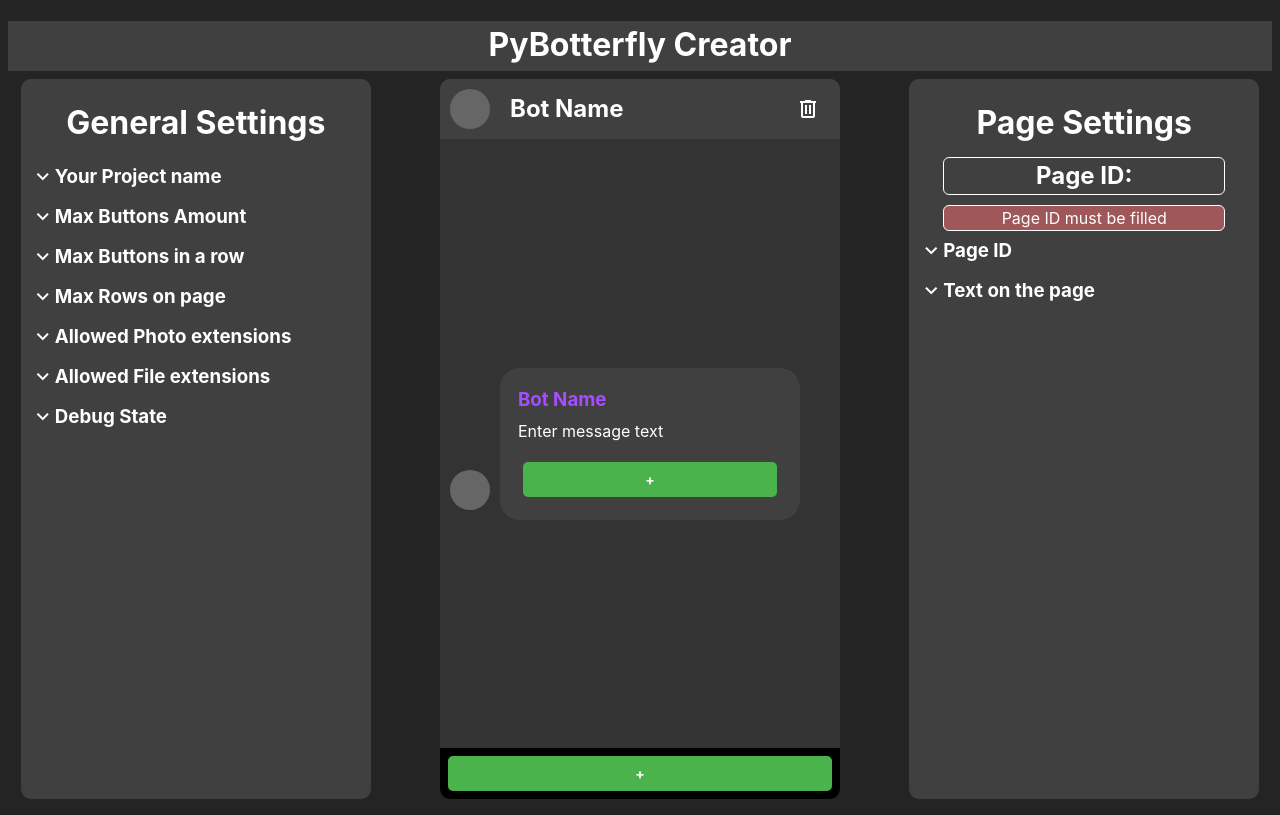
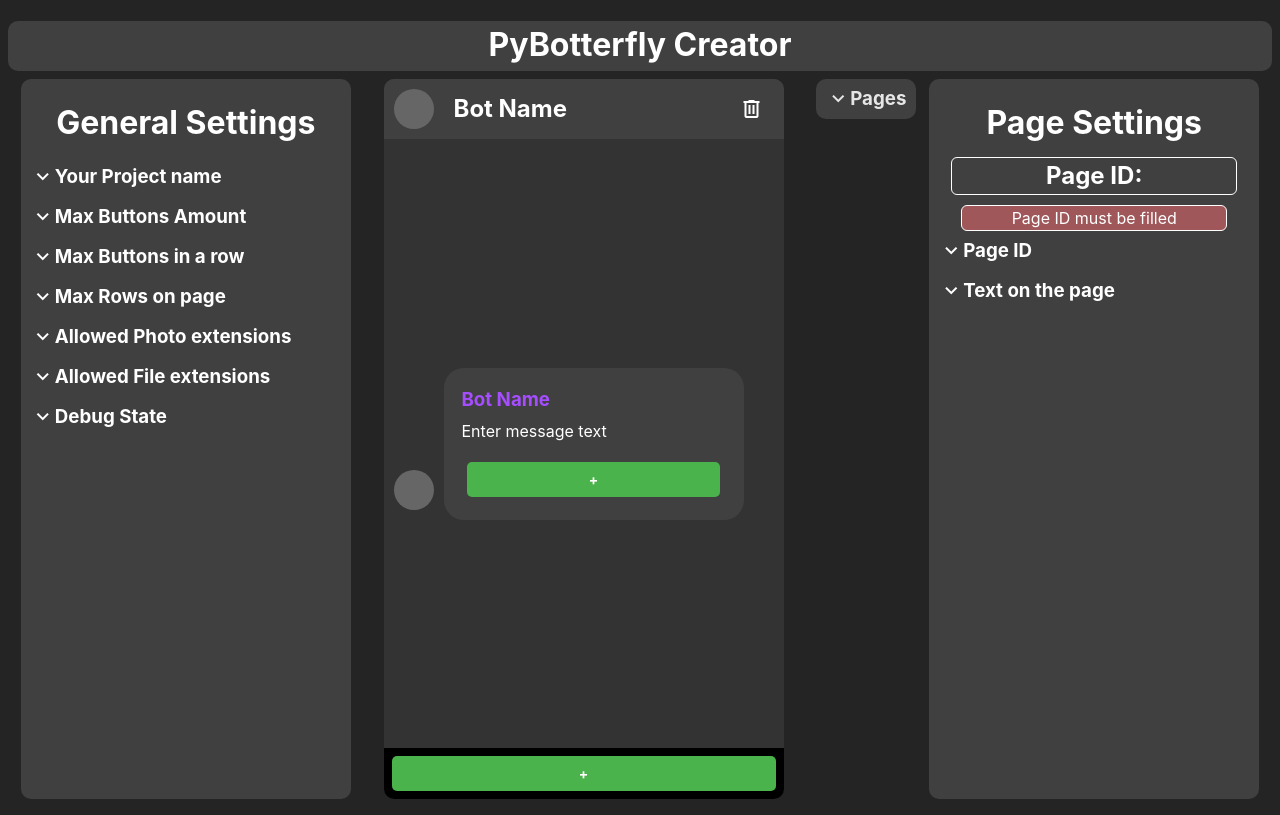
Before and after one commit to Ninzalo/PyBotterfly-web, a React (Vite) app: page / in a window 1280 px wide. Both pictures are taken after a click on the element 839 px from the left and 431 px from the top of the page. Built offline with nearby package versions, Linux system fonts and the light colour scheme.

Commit message:
feat: add page selection
Add the PageSelector component to navigate through pages

```diff
--- a/src/App.jsx
+++ b/src/App.jsx
@@ -1,7 +1,8 @@
 import React from 'react'
 import Navbar from './components/navbar/Navbar'
+import LeftSidebar from './components/leftsidebar/LeftSidebar.jsx'
 import PreviewConstructor from './components/pages/PreviewConstructor'
-import LeftSidebar from './components/leftsidebar/LeftSidebar.jsx'
+import PageSelector from './components/page-selector/PageSelector'
 import RightSidebar from './components/rightsidebar/RightSidebar'
 import { defaultValues, emptyRowData, emptyButtonData } from './DefaultValues'
 import { nanoid } from 'nanoid'
@@ -174,6 +175,9 @@ function App() {
     currentPage: pages.find((page) => page.id === currentPageId),
     getCurrentPage: () =>
       pagesFuncs.pages.find((page) => page.id === currentPageId),
+    changeCurrentPage: (pageInternalId) => {
+      setCurrentPageId(pageInternalId)
+    },
     addEmptyPage: () => {
       const newPage = {
         ...defaultValues.emptyPageData,
@@ -184,11 +188,13 @@ function App() {
       setPages((prevState) => [...prevState, newPage])
     },
     removePage: (pageId) => {
-      pages.length - 1 === 0 && setAllowEdit(true)
+      pagesFuncs.pages.length - 1 === 0 && setAllowEdit(true)
+      setCurrentPageId(
+        pagesFuncs.pages.filter((page) => page.id !== pageId)[0]?.id || '',
+      )
       setPages((prevState) => [
         ...prevState.filter((page) => page.id !== pageId),
       ])
-      setCurrentPageId('')
     },
     getPagesIds: () => [pages.map((page) => page.pageId)],
     isPageIdUnique: (pageId) =>
@@ -325,10 +331,16 @@ function App() {
           pagesFuncs={pagesFuncs}
         />
         {pagesFuncs.pages.length > 0 && (
-          <RightSidebar
-            dropDownArrow={generalFuncs.dropDownArrow}
-            pagesFuncs={pagesFuncs}
-          />
+          <>
+            <PageSelector
+              dropDownArrow={generalFuncs.dropDownArrow}
+              pagesFuncs={pagesFuncs}
+            />
+            <RightSidebar
+              dropDownArrow={generalFuncs.dropDownArrow}
+              pagesFuncs={pagesFuncs}
+            />
+          </>
         )}
       </div>
     </>
--- a/src/components/Sidebar.css
+++ b/src/components/Sidebar.css
@@ -6,11 +6,10 @@
   border: none;
   border-radius: 10px;
 
-  min-width: 350px;
+  min-width: 330px;
   min-height: 90vh;
 
   margin: 1vh 1vw;
-  padding: 0;
 
   display: flex;
   flex-direction: column;
@@ -25,6 +24,7 @@
 
   margin: 0;
   margin-left: 10px;
+  margin-right: 10px;
   padding: 0;
 
   height: 2.5rem;
@@ -152,7 +152,17 @@
 .page-id-display {
   border: 1px solid white;
   border-radius: 6px;
+
   width: 80%;
+  white-space: nowrap;
+  overflow: hidden;
+  text-overflow: ellipsis;
+
+  padding: 0 10px;
+}
+
+.page-id-display > h2 {
+  min-width: 0;
 }
 
 .message-text-container > textarea {
--- a/src/components/navbar/Navbar.css
+++ b/src/components/navbar/Navbar.css
@@ -1,10 +1,11 @@
 .navbar {
+  border-radius: 10px;
+
   background-color: #404040;
   color: white;
   text-align: center;
 
   margin: 0;
-  margin-top: 0;
   padding: 0;
 
   height: 50px;
@@ -12,5 +13,4 @@
 
   min-width: 1155px;
   max-width: 100%;
-
 }
--- /dev/null
+++ b/src/components/page-selector/PageSelector.css
@@ -0,0 +1,79 @@
+.page-selector {
+  display: flex;
+  flex-direction: column;
+  justify-content: center;
+  align-items: start;
+
+  border: none;
+  border-radius: 10px;
+
+  background-color: #404040;
+
+  min-height: 2.5rem;
+
+  margin: 1vh 0 1vh auto;
+}
+
+.page-selector-item {
+  display: flex;
+  flex-direction: column;
+  justify-content: center;
+  align-items: start;
+
+  width: auto;
+  height: 2rem;
+
+  margin: 0 10px 3px 10px;
+  padding: 0;
+}
+
+.page-selector-item > .active-page {
+  text-decoration: underline;
+}
+
+.page-selector-add-item {
+  display: flex;
+  flex-direction: column;
+  justify-content: center;
+  align-items: center;
+  align-self: center;
+
+  width: 70%;
+  height: 1.5rem;
+
+  margin: 0;
+  margin-bottom: 1vh;
+
+  border: 2px solid white;
+  border-radius: 7px;
+  background-color: #4bb34b;
+}
+
+.page-selector-add-item > .line {
+  display: flex;
+  margin: 0;
+  padding: 0;
+  border: none;
+  border-radius: 2px;
+  background-color: white;
+}
+
+.page-selector-add-item > .vertical-line {
+  width: 3px;
+  height: 8px;
+}
+
+.page-selector-add-item > .horizontal-line {
+  width: 19px;
+  height: 3px;
+}
+
+.page-selector-add-item > .bottom-line {
+  border-top-left-radius: 0;
+  border-top-right-radius: 0;
+}
+
+.page-selector-add-item > .top-line {
+  border-bottom-left-radius: 0;
+  border-bottom-right-radius: 0;
+}
--- /dev/null
+++ b/src/components/page-selector/PageSelector.jsx
@@ -0,0 +1,51 @@
+import React from 'react'
+import DropDownItem from '../leftsidebar/DropDownItem'
+import './PageSelector.css'
+
+export default function PageSelector(props) {
+  const [itemOpened, setItemOpened] = React.useState(false)
+
+  function toggleOpened() {
+    setItemOpened((prevState) => !prevState)
+  }
+
+  const pagesIds = props.pagesFuncs.pages.map((page) => (
+    <div
+      key={`${page.id}-${page.pageId}-page-selector`}
+      className='page-selector-item clickable'
+      onClick={() => props.pagesFuncs.changeCurrentPage(page.id)}
+    >
+      <h3
+        className={`${
+          props.pagesFuncs.currentPageId === page.id ? 'active-page' : ''
+        }`}
+      >
+        {page.pageId === '' ? 'Unnamed page' : page.pageId}
+      </h3>
+    </div>
+  ))
+
+  return (
+    <div className='page-selector'>
+      <DropDownItem
+        dropDownArrow={props.dropDownArrow}
+        toggleItem={toggleOpened}
+        isItemCurrentOpened={itemOpened}
+        dropDownItemName='Pages'
+      />
+      {itemOpened && (
+        <>
+          {pagesIds}
+          <div
+            className='page-selector-add-item clickable'
+            onClick={props.pagesFuncs.addEmptyPage}
+          >
+            <div className='line vertical-line top-line'></div>
+            <div className='line horizontal-line'></div>
+            <div className='line vertical-line bottom-line'></div>
+          </div>
+        </>
+      )}
+    </div>
+  )
+}
--- a/src/components/pages/Page.css
+++ b/src/components/pages/Page.css
@@ -9,9 +9,10 @@
   display: flex;
   flex-direction: column;
   justify-content: space-between;
-  align-self: center;
+  align-self: start;
 
   margin: 1vh 1vw;
+  margin-left: auto;
   padding: 0;
 
   width: 400px;
--- a/src/components/rightsidebar/PageIdContainer.jsx
+++ b/src/components/rightsidebar/PageIdContainer.jsx
@@ -10,24 +10,22 @@ export default function PageIdContainer(props) {
 
   return (
     <div className='page-id-container'>
-      {props.pagesFuncs.pages.length > 0 &&
-        props.pagesFuncs.currentPage.pageId === '' && (
-          <p className='warning-text'>Page ID must be filled</p>
-        )}
-      {props.pagesFuncs.pages.length > 0 &&
-        props.pagesFuncs.currentPage.pageId !== '' &&
+      {props.pagesFuncs.currentPage.pageId === '' && (
+        <p className='warning-text'>Page ID must be filled</p>
+      )}
+      {props.pagesFuncs.currentPage.pageId !== '' &&
         !props.pagesFuncs.isPageIdUnique(
           props.pagesFuncs.currentPage?.pageId,
         ) && <p className='warning-text'>Page ID must be unique</p>}
-      {props.pagesFuncs.pages.length > 0 && (
+      {
         <DropDownItem
           dropDownArrow={props.dropDownArrow}
           toggleItem={toggleOpened}
           isItemCurrentOpened={itemOpened}
           dropDownItemName='Page ID'
         />
-      )}
-      {props.pagesFuncs.pages.length > 0 && itemOpened && (
+      }
+      {itemOpened && (
         <input
           type='text'
           placeholder='Page ID'
```
